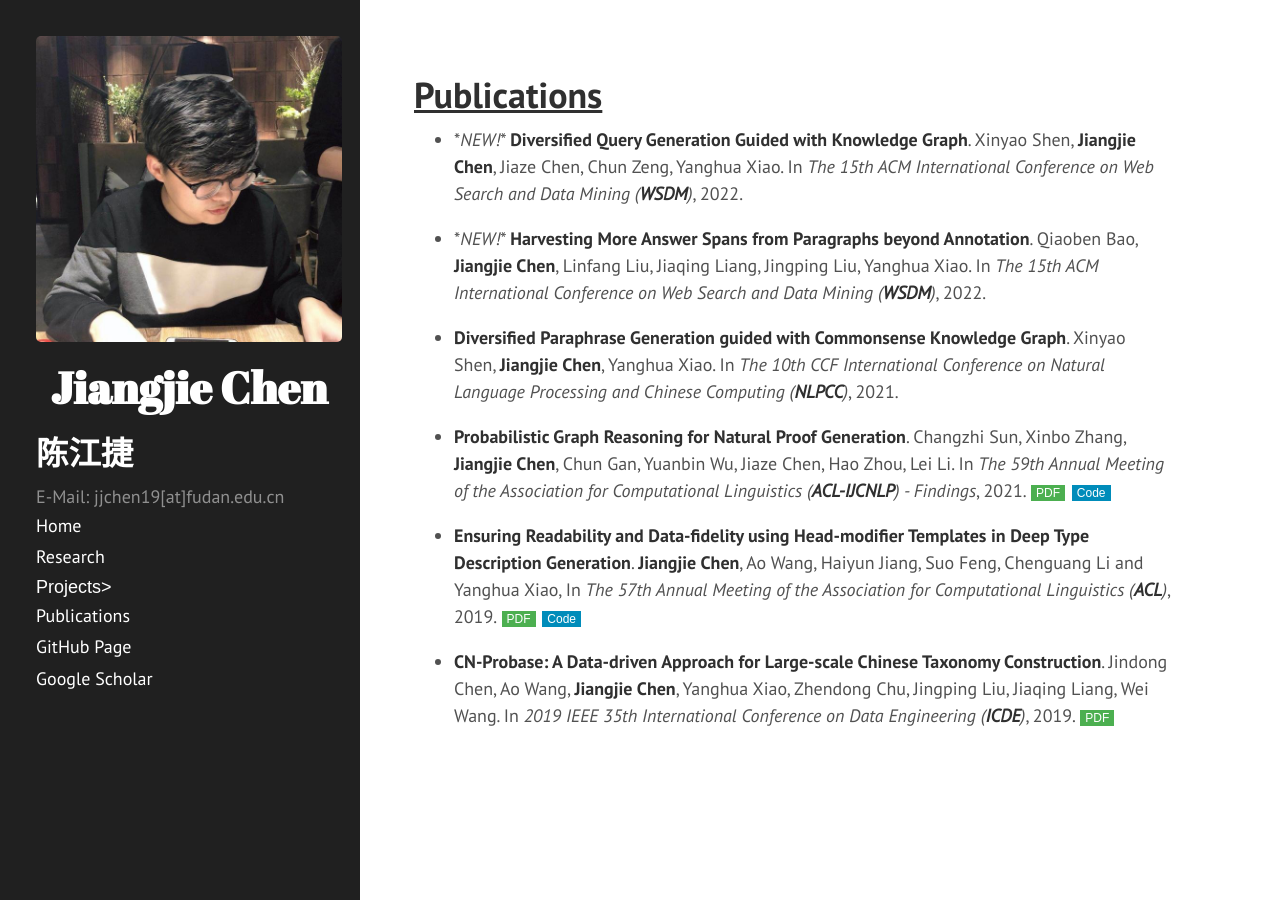
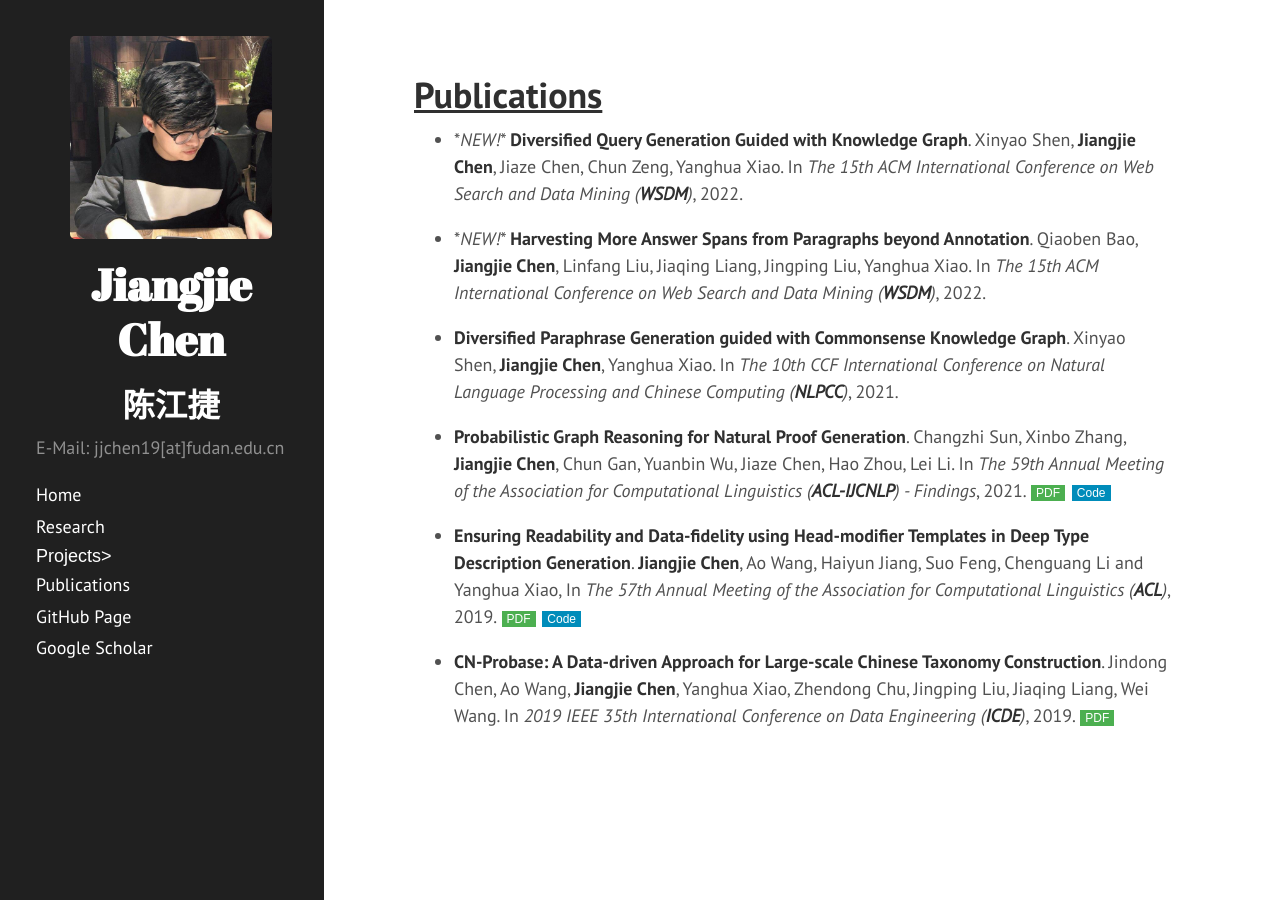
Before and after one commit to jiangjiechen/jiangjiechen.github.io, a Jekyll site: the page built from publications.md, in a window 1280 px wide. Built offline with Jekyll 4.4.1, drawn with Linux system fonts in a browser that asks for light colours.

Commit message:
adjust layout

```diff
--- a/_includes/sidebar.html
+++ b/_includes/sidebar.html
@@ -5,13 +5,13 @@
         <div class="sidebar-about">
             <h1>
                 <a href="{{ site.baseurl }}">
-          <img src="{{ site.baseurl }}public/logo.png" alt="logo.png">
+                    <img src="{{ site.baseurl }}public/logo.png" alt="logo.png" style="width: 75%">
                 </a>
-          <p href="{{ site.baseurl }}" style="text-align:center;">
+                <p href="{{ site.baseurl }}" style="text-align: center">
                     {{ site.title }}
                 </p>
             </h1>
-        <h2>{{ site.subtitle }}</h2>
+            <h2 style="text-align: center">{{ site.subtitle }}</h2>
             <p class="sidebar-about-email">{{ site.email }}</p>
         </div>
 
@@ -37,7 +37,8 @@
 
             <a class="sidebar-nav-item" href="{{ site.baseurl }}publications/">Publications</a>
             <a class="sidebar-nav-item" href="https://github.com/jiangjiechen">GitHub Page</a>
-        <a class="sidebar-nav-item" href="https://scholar.google.com.hk/citations?hl=en&user=XarNs8oAAAAJ">Google Scholar</a>
+            <a class="sidebar-nav-item" href="https://scholar.google.com.hk/citations?hl=en&user=XarNs8oAAAAJ">Google
+                Scholar</a>
 
         </nav>
     </div>
--- a/public/css/hyde.css
+++ b/public/css/hyde.css
@@ -141,7 +141,7 @@ img {
     top: 0;
     left: 0;
     bottom: 0;
-    width: 20rem;
+    width: 18rem;
     text-align: left;
   }
 }
@@ -175,7 +175,6 @@ color:#fff;
 .sidebar-about-email {
   font-size: 1rem;
   font-weight: 300;
-  margin: 0px;
 }
 
 /* Sidebar nav */
--- a/publications.md
+++ b/publications.md
@@ -2,6 +2,7 @@
 layout: page
 title: Publications
 ---
+
 
 - \**NEW!*\* **Diversified Query Generation Guided with Knowledge Graph**.
 Xinyao Shen, **Jiangjie Chen**, Jiaze Chen, Chun Zeng, Yanghua Xiao.
```
Lines whose indentation alone changed are shown as unchanged.
